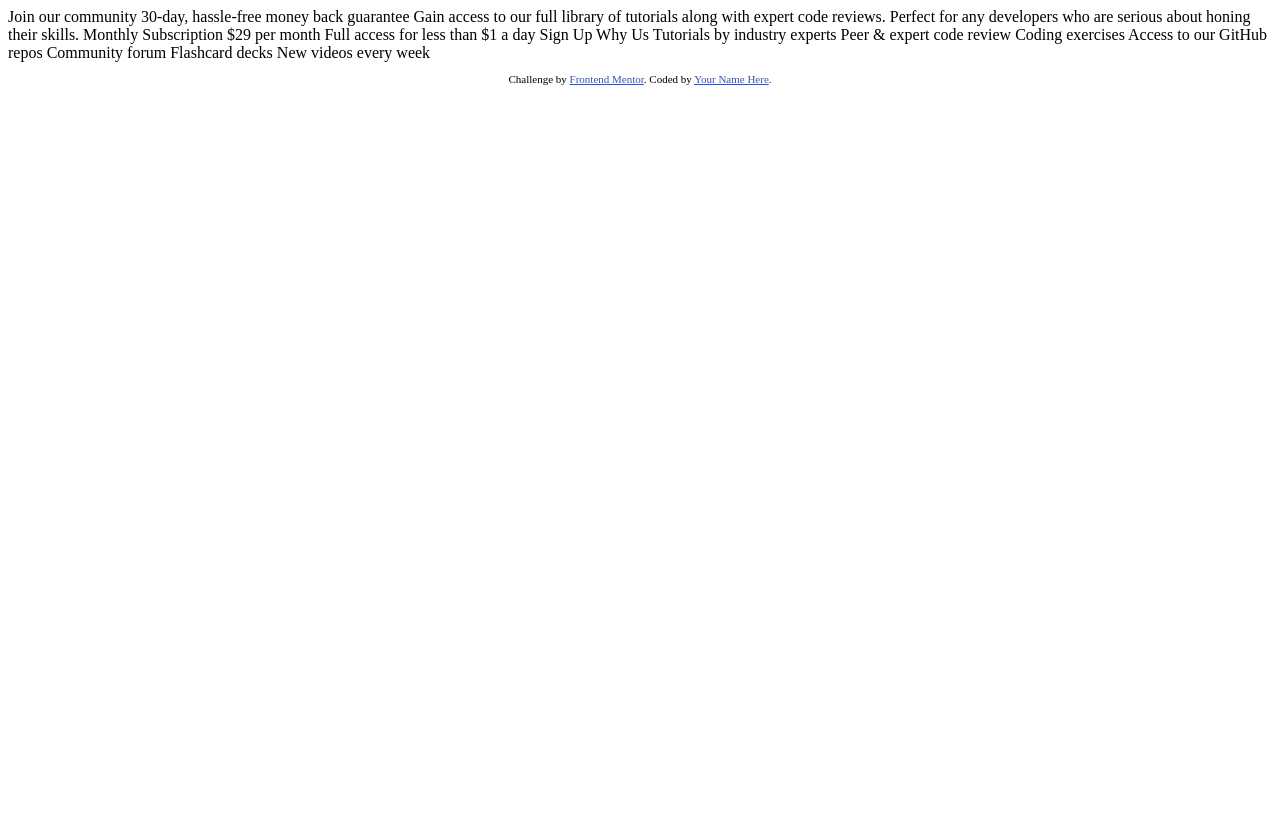
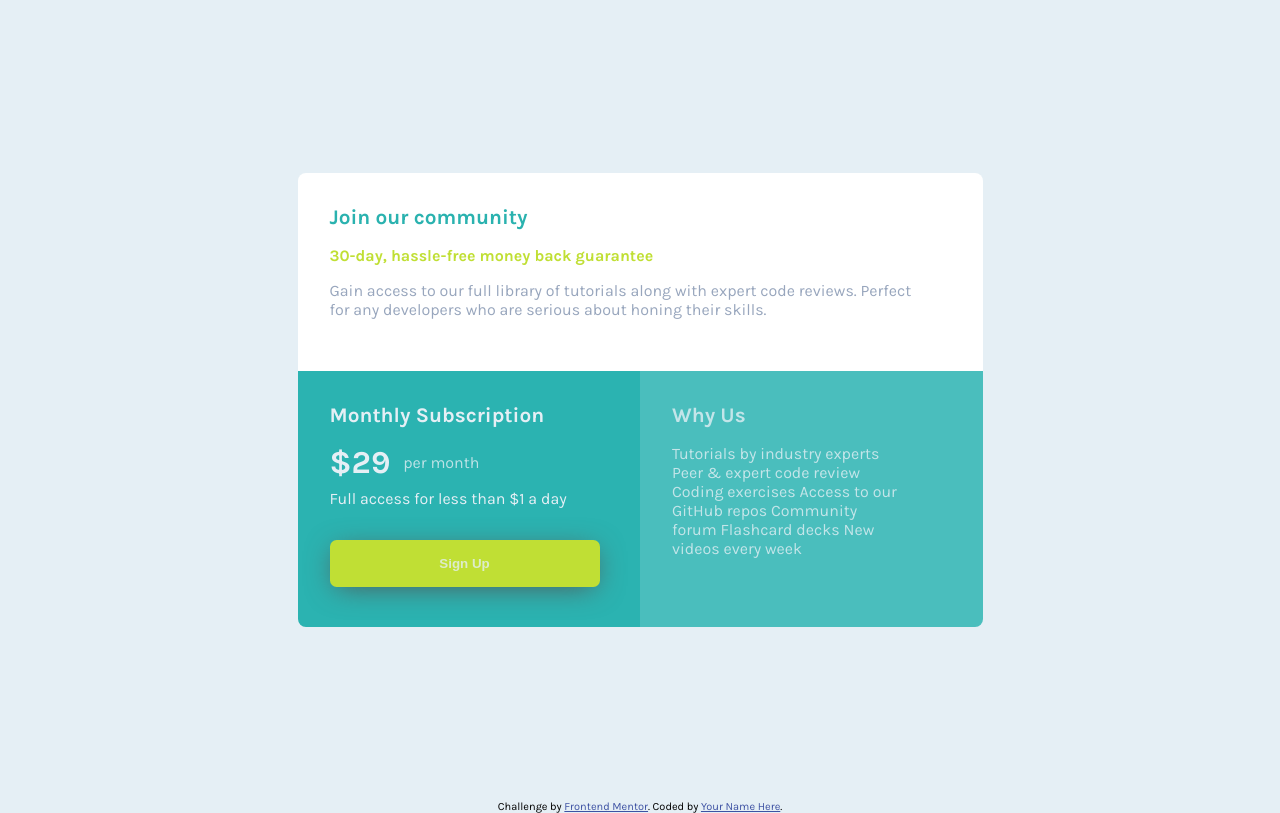
Before and after one commit to JimmySardana/frontendmentor-06, a plain HTML site: page index.html in a window 1280 px wide. Drawn offline with Linux system fonts and the light colour scheme.

```diff
--- a/index.html
+++ b/index.html
@@ -15,33 +15,41 @@
   </style>
 
   <link rel="stylesheet" href="styles.css">
+  <link rel="preconnect" href="https://fonts.googleapis.com">
+  <link rel="preconnect" href="https://fonts.gstatic.com" crossorigin>
+  <link href="https://fonts.googleapis.com/css2?family=Karla:wght@400;700&display=swap" rel="stylesheet">
+
 </head>
 <body>
-  Join our community
-
-  30-day, hassle-free money back guarantee
-
-  Gain access to our full library of tutorials along with expert code reviews.
-  Perfect for any developers who are serious about honing their skills.
-
-  Monthly Subscription
-
-  &dollar;29 per month
-
-  Full access for less than &dollar;1 a day
-
-  Sign Up
-
-  Why Us
-
-  Tutorials by industry experts
-  Peer &amp; expert code review
-  Coding exercises
-  Access to our GitHub repos
-  Community forum
-  Flashcard decks
-  New videos every week
-
+  <main>
+    <div class="container">
+      <div class="card card-1">
+        <h1>Join our community</h1>
+        <p>30-day, hassle-free money back guarantee</p>
+        <p>Gain access to our full library of tutorials along with expert code reviews.
+          Perfect for any developers who are serious about honing their skills.</p>
+      </div>
+      <div class="card card-2">
+        <h1>Monthly Subscription</h1>
+        <div class="price">
+          <span>&dollar;29</span>
+          <span>per month</span>
+        </div>
+        <span>Full access for less than &dollar;1 a day</span>
+        <button>Sign Up</button>
+      </div>
+      <div class="card card-3">
+        <h1>Why Us</h1>
+        <p>Tutorials by industry experts
+          Peer &amp; expert code review
+          Coding exercises
+          Access to our GitHub repos
+          Community forum
+          Flashcard decks
+          New videos every week</p>
+      </div>
+    </div>
+  </main>
   <footer>
     <p class="attribution">
       Challenge by <a href="https://www.frontendmentor.io?ref=challenge" target="_blank">Frontend Mentor</a>.
--- a/styles.css
+++ b/styles.css
@@ -0,0 +1,157 @@
+* {
+    padding: 0;
+    margin: 0;
+    box-sizing: border-box;
+}
+
+body {
+    font-size: 1rem;
+    font-family: Karla;
+    background-color: hsl(204, 43%, 93%);
+}
+
+main {
+    min-height: 100vh;
+    padding: 5rem 0;
+    display: flex;
+    justify-content: center;
+}
+
+.container {
+    border-radius: .5rem;
+    overflow: hidden;
+    width: 85%;
+    display: grid;
+    grid-template-columns: 1fr;
+    grid-template-rows: repeat(3, 1fr);
+}
+
+.card-1 {
+    background-color: white;
+}
+
+.card-1 h1 {
+    color: hsl(179, 62%, 43%);
+}
+
+.card-1 p:nth-of-type(1) {
+    color: hsl(71, 73%, 54%);
+    font-weight: 700;
+    margin-bottom: 1rem;
+}
+
+.card-1 p:nth-of-type(2) {
+    color: hsl(218, 22%, 67%);
+}
+
+.card-2 {
+    display: flex;
+    flex-direction: column;
+    color: hsl(204, 43%, 93%);
+    background-color: #2bb3b1;
+}
+
+.card-2 button {
+    margin-top: 2rem;
+    max-width: 270px;
+    border: none;
+    border-radius: .5em;
+    background-color: hsl(71, 73%, 54%);
+    padding: 1rem 0;
+    font-weight: 700;
+    color: hsla(203, 44%, 93%, 0.781);
+    box-shadow: 0px 5px 29px -6px #545454;
+}
+
+
+
+.price span:nth-of-type(1) {
+    font-size: 2rem;
+    font-weight: 700;
+}
+
+.price span:nth-of-type(2) {
+    padding-left: .8rem;
+    color: hsla(203, 44%, 93%, 0.781);
+}
+
+.price {
+    padding-bottom: .5rem;
+    display: flex;
+    align-items: center;
+}
+
+.card-2 > span {
+    flex-grow: 1;
+}
+
+.card-3 {
+    color: hsla(203, 44%, 93%, 0.781);
+    background-color: #4abebd;
+}
+
+.card-3 p {
+    padding-right: 3rem;
+}
+
+.card {
+    padding: 1.5rem;
+}
+
+.card h1 {
+    font-size: 1.3rem;
+    font-weight: 700;
+    margin-bottom: 1.1rem;
+}
+
+@media screen and (min-width: 400px) and (max-width: 750px) {
+    .card {
+        text-align: center;
+    }
+
+    .card-3 p {
+        padding: 0;
+    }
+
+    .card-2 {
+        align-items: center;
+    }
+
+    .card-2 button {
+        width: 100%;
+    }
+
+}
+
+@media screen and (min-width: 750px) {
+    .container {
+        max-width: 685px;
+        grid-template-columns: 1fr 1fr;
+        grid-template-rows: min-content min-content;
+        align-content: center;
+    }
+
+    .container .card-1 {
+        grid-area: span 1 / span 2;
+        padding-bottom: 3.2rem;
+        padding-right: 3rem;
+    }
+
+    .card {
+        padding: 2rem;
+        padding-bottom: 2.5rem;
+    }
+
+    .card-1 {
+        z-index: -1;
+        border-radius: .5rem .5rem 0 0;
+    }
+
+    .card-2 {
+        border-radius: 0 0 0 .5rem;
+    }
+
+    .card-3 {
+        border-radius: 0 0 .5rem 0;
+    }
+}
```
